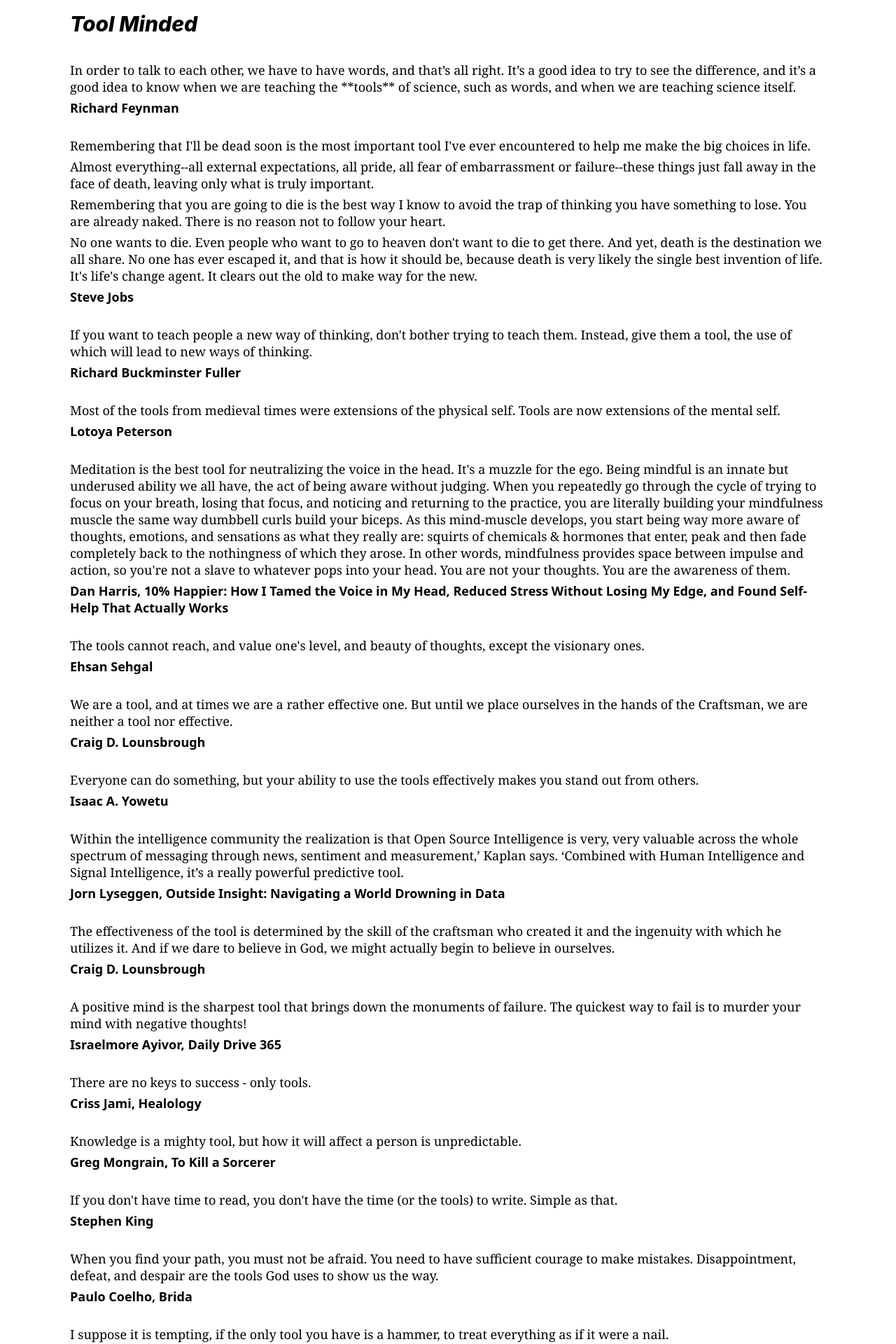
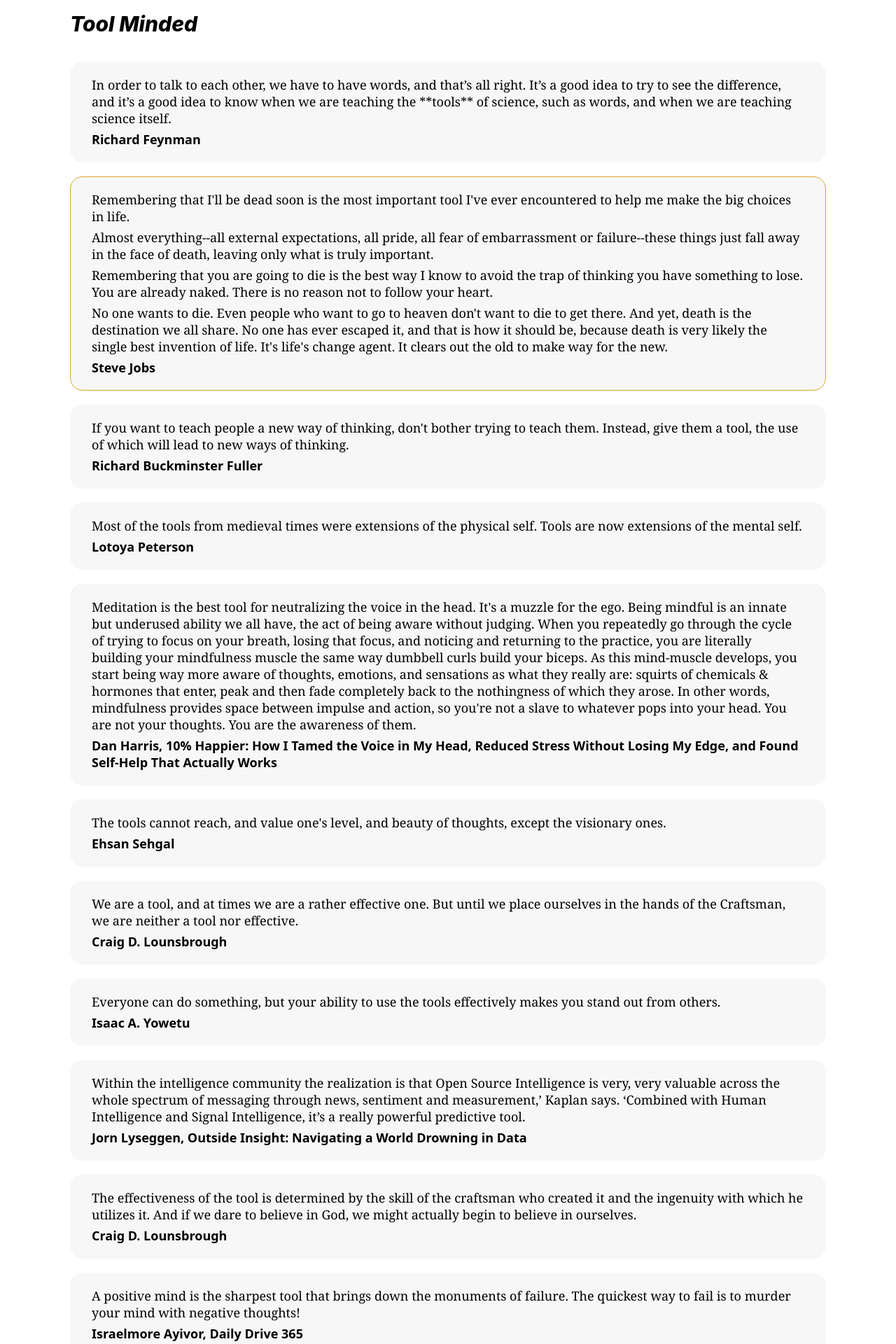
Before and after one commit to rijieli/toolminded, a Jekyll site: the page built from _subpages/quotes.html, in a window 1280 px wide. Shown: the top 1920 px of the page at 70% size. Built offline with Jekyll 4.4.1, drawn with Linux system fonts in a browser that asks for light colours; some web fonts are replaced.

Commit message:
New quotes card style.

```diff
--- a/_data/quotes.yml
+++ b/_data/quotes.yml
@@ -2,6 +2,7 @@
   text: |
     In order to talk to each other, we have to have words, and that’s all right. It’s a good idea to try to see the difference, and it’s a good idea to know when we are teaching the **tools** of science, such as words, and when we are teaching science itself.
 - author: Steve Jobs
+  highlight: true
   text: |
     Remembering that I'll be dead soon is the most important tool I've ever encountered to help me make the big choices in life.
     Almost everything--all external expectations, all pride, all fear of embarrassment or failure--these things just fall away in the face of death, leaving only what is truly important.
--- a/_sass/theme/_index.scss
+++ b/_sass/theme/_index.scss
@@ -70,8 +70,8 @@
     font-size: $iii-font-size;
     font-weight: 600;
     color: $dark-color;
-    line-height: 40px;
-    margin: 0 0 0 18px;
+    line-height: 1.2;
+    margin: 0 0 0 12px;
   }
 }
 
@@ -106,6 +106,7 @@
         line-height: 38px;
         margin: 0 0 5px 0;
         display: block;
+        text-align: center;
       }
 
       .tag-item {
--- a/_sass/theme/_quotes.scss
+++ b/_sass/theme/_quotes.scss
@@ -12,7 +12,16 @@
     @include relative-font-size(1.8);
 
     li {
-        margin: 0 0 30px 0;
+        margin: 0 0 20px 0;
+        padding: 20px 30px;
+        background-color: $grey-color;
+        border-radius: 18px;
+        border: 1px $grey-color solid;
+
+        @media screen and (prefers-color-scheme: dark) {
+            background-color: $grey-color-darkmode;
+            border: 1px $grey-color-darkmode solid;
+        }
     }
 
     .quote-text {
@@ -23,6 +32,11 @@
 
     .quote-author {
         font-weight: 700;
+        margin: 0;
+    }
+
+    .highlight {
+        border: 1px goldenrod solid;
     }
 }
 
--- a/_subpages/quotes.html
+++ b/_subpages/quotes.html
@@ -7,7 +7,7 @@
 <div class="wrapper quotes">
     <ul class="quotes-list">
         {% for quote in site.data.quotes %}
-        <li id="quote-{{ forloop.index }}">
+        <li class="{% if quote.highlight %}{{'highlight'}}{% endif %}" id="quote-{{ forloop.index }}">
             {% assign quotelines = quote.text | strip | newline_to_br | split: '<br />' %}
             {% for line in quotelines%}
             <p class="quote-text">{{- line -}}</p>
--- a/index.html
+++ b/index.html
@@ -31,7 +31,7 @@
             {% for group in site.data.tools %}
             <div class="tool-group m-bottom-18" id="{{group.type | downcase}}">
                 <div class="section-title">
-                    <h2>{{ group.type | capitalize }}</h2>
+                    <h2>{{ group.type }}</h2>
                     <div class="section-subtitle">{{ group.lastupdate | date: "%b %d, %Y at %R" }}</div>
                 </div>
                 <div class="tool-group-list">
```
